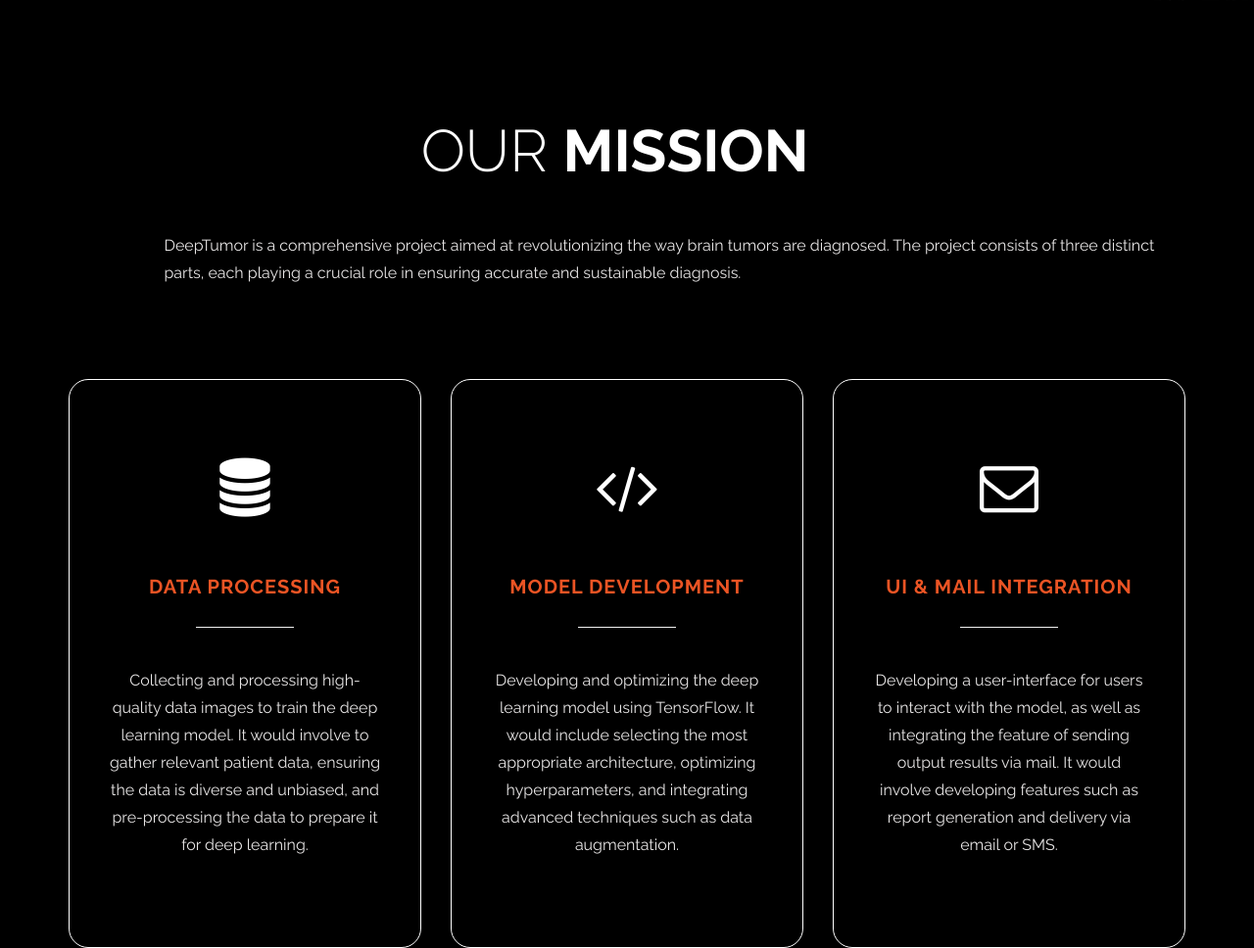
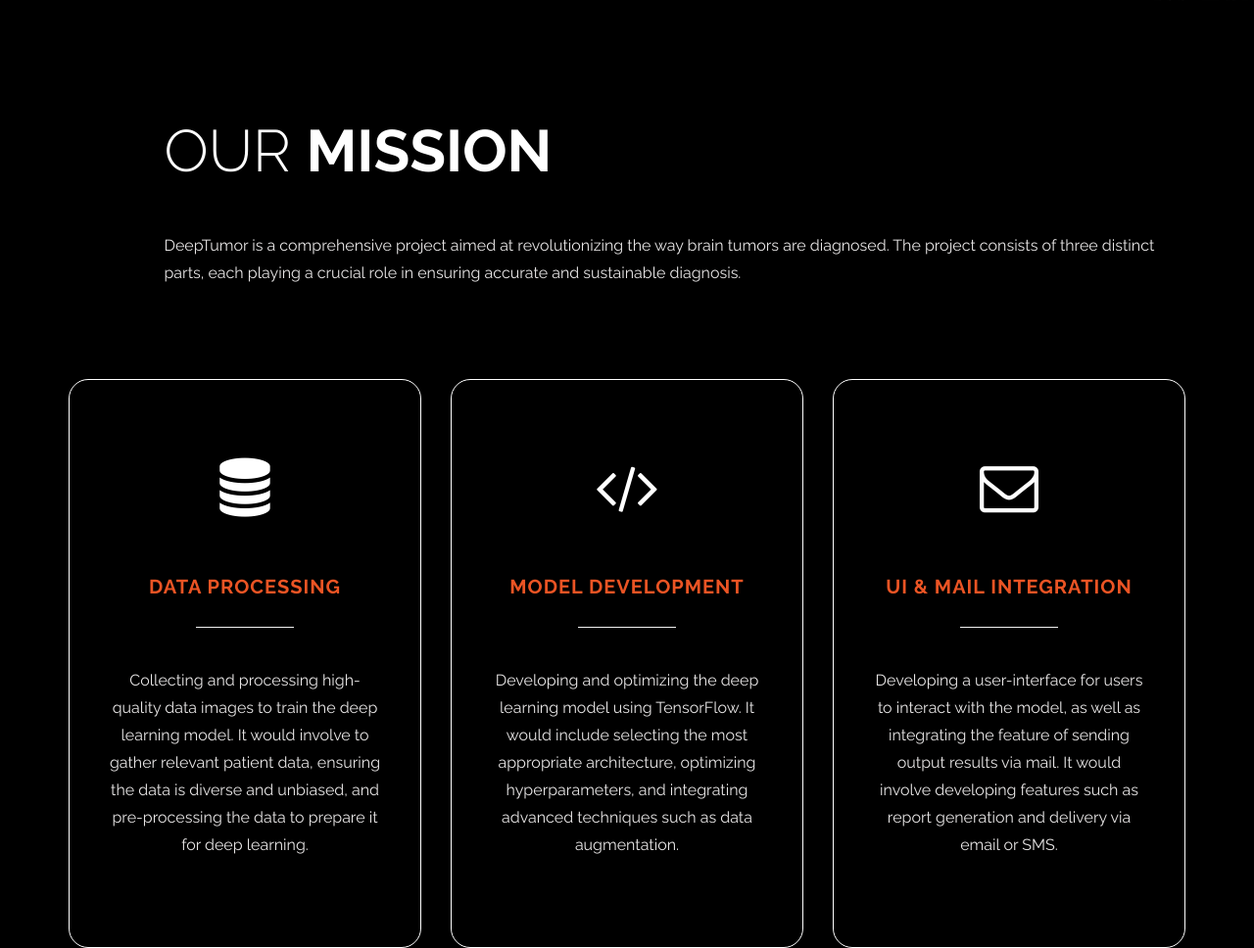
Before and after one commit to Bharath-tars/DeepTumor_Preview, a plain HTML site: page index.html in a window 1280 px wide. Shown: the part 799-1767 px from the top of the page at 98% size. Drawn offline with Linux system fonts and the light colour scheme.

Commit message:
Update index.html

```diff
--- a/index.html
+++ b/index.html
@@ -70,7 +70,7 @@ https://templatemo.com/tm-464-ultra-profile
 		<div class="container">
 			<div class="row">
 				<div class="col-md-offset-1 col-md-11">
-					<h3 class="title">&nbsp;&nbsp;&nbsp;&nbsp;&nbsp;&nbsp;&nbsp;&nbsp;&nbsp;&nbsp;&nbsp;&nbsp;&nbsp;&nbsp;&nbsp;&nbsp;&nbsp;Our <strong>Mission</strong></h3>
+					<h3 class="title">Our <strong>Mission</strong></h3>
 					<p>
 						DeepTumor is a comprehensive project aimed at revolutionizing the way brain tumors are diagnosed. The project consists of three distinct parts, each playing a crucial role in ensuring accurate and sustainable diagnosis.<br><br><br><br></p>
 				</div>
```
